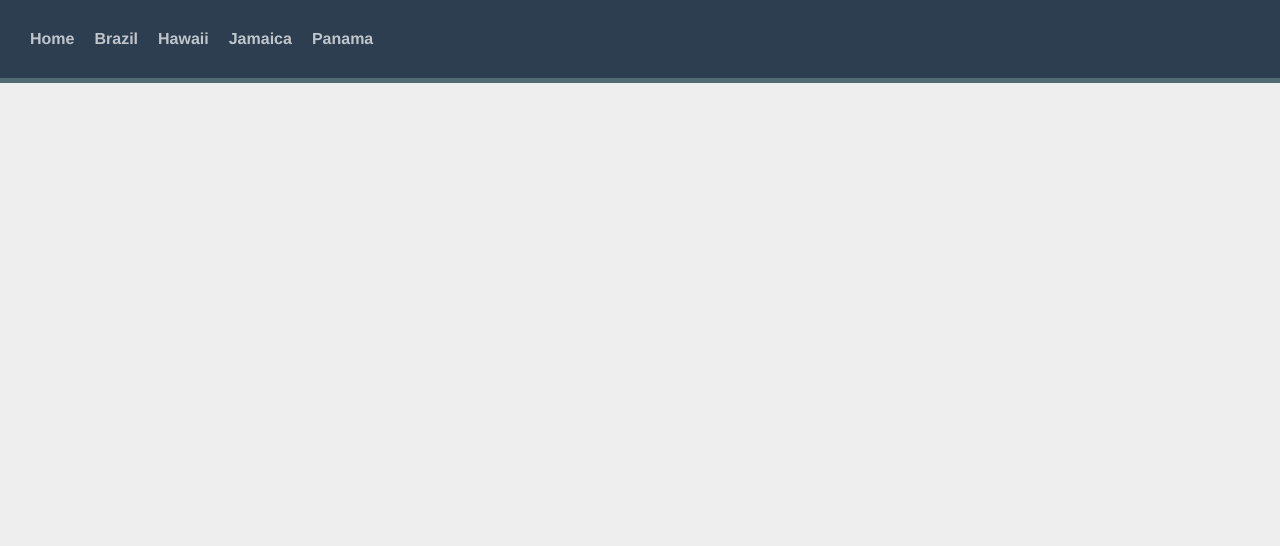
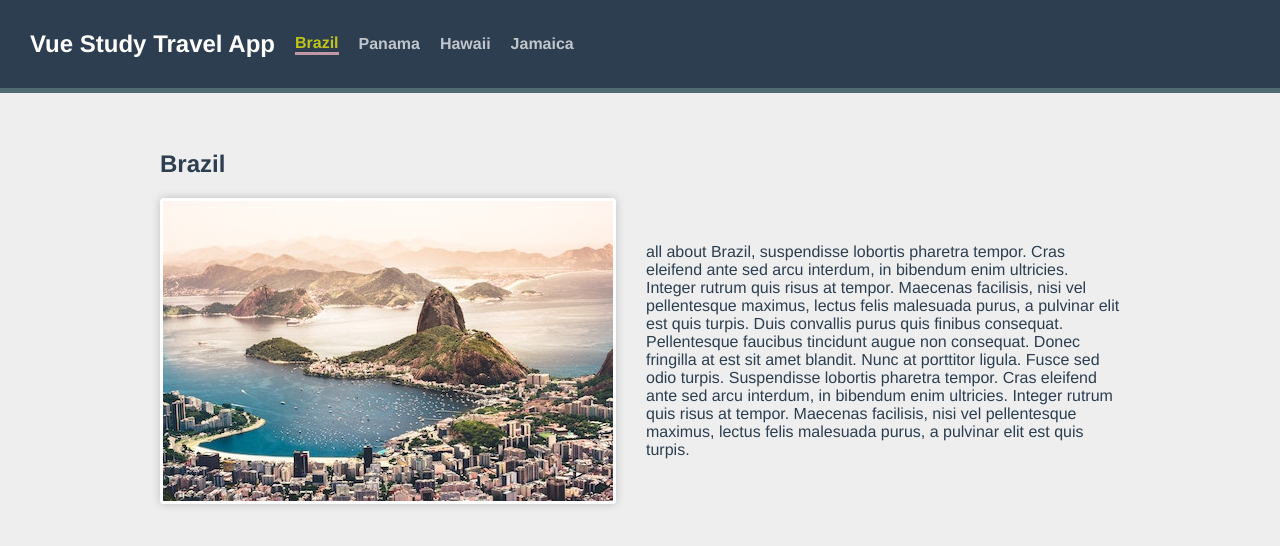
Before and after one commit to rodrigobispo/vue-router-travel-destinations, a Vue app: page /destination/1/brazil in a window 1280 px wide. Shown: the top 546 px of the page. Built offline with nearby package versions, Linux system fonts and the light colour scheme.

Commit message:
Refatoração, cleanup

```diff
--- a/src/components/TheNavigation.vue
+++ b/src/components/TheNavigation.vue
@@ -1,12 +1,31 @@
 <template>
   <div id="nav">
-    <router-link to="/">Home</router-link>
-    <router-link to="/brazil">Brazil</router-link>
-    <router-link to="/hawaii">Hawaii</router-link>
-    <router-link to="/jamaica">Jamaica</router-link>
-    <router-link to="/panama">Panama</router-link>
+    <router-link id="logo" to="/">Vue Study Travel App</router-link>
+    <router-link
+      v-for="destination in destinations"
+      :key="destination.id"
+      :to="{ name: 'destination.show', params:{ id: destination.id, slug: destination.slug } }"
+      >
+      {{ destination.name }}
+    </router-link>
   </div>
 </template>
+
+<script>
+
+import sourceData from '@/data.json'
+import { defineComponent } from 'vue';
+
+export default defineComponent({
+  name: 'TheNavigation',
+  data: () => {
+    return {
+      destinations: sourceData.destinations
+    }
+  }
+})
+
+</script>
 
 <style lang="css">
 
--- a/src/router/index.js
+++ b/src/router/index.js
@@ -1,7 +1,7 @@
 import { createRouter, createWebHistory } from "vue-router";
 import HomeView from "../views/HomeView.vue";
-import Jamaica from "@/views/Jamaica.vue";
-import Panama from "@/views/Panama.vue";
+// import Jamaica from "@/views/Jamaica.vue";
+// import Panama from "@/views/Panama.vue";
 
 const routes = [
   {
@@ -9,28 +9,29 @@
     name: "home",
     component: HomeView,
   },
+  // {
+  //   path: "/brazil",
+  //   name: "brazil",
+  //   component: () => import(/* webpackChunkName: "brazil" */ "@/views/Brazil.vue"),
+  // },
+  // {
+  //   path: "/hawaii",
+  //   name: "Hawaii",
+  //   component: () => import(/* webpackChunkName: "hawaii" */ "@/views/Hawaii.vue"),
+  // },
+  // {
+  //   path: "/jamaica",
+  //   name: "Jamaica",
+  //   component: Jamaica,
+  // },
+  // {
+  //   path: "/panama",
+  //   name: "Panama",
+  //   component: Panama,
+  // },
   {
-    path: "/brazil",
-    name: "brazil",
-    component: () => import(/* webpackChunkName: "brazil" */ "@/views/Brazil.vue"),
-  },
-  {
-    path: "/hawaii",
-    name: "Hawaii",
-    component: () => import(/* webpackChunkName: "hawaii" */ "@/views/Hawaii.vue"),
-  },
-  {
-    path: "/jamaica",
-    name: "Jamaica",
-    component: Jamaica,
-  },
-  {
-    path: "/panama",
-    name: "Panama",
-    component: Panama,
-  },
-  {
-    path: "/destination/:id",
+    path: "/destination/:id/:slug",
+    name: 'destination.show',
     component: () => import('@/views/DestinationShow.vue'),
   },
 ];
--- a/src/views/Brazil.vue
+++ /dev/null
@@ -1,7 +0,0 @@
-<template>
-  <div class="brazil">
-    <h1>Brazil</h1>
-  </div>
-</template>
-
-<script></script>
--- a/src/views/DestinationShow.vue
+++ b/src/views/DestinationShow.vue
@@ -13,6 +13,7 @@
 import sourceData from '@/data.json'
 
 export default defineComponent({
+  name: 'DestinationShow',
   computed: {
     destinationId() {
       return parseInt(this.$route.params.id)
--- a/src/views/Hawaii.vue
+++ /dev/null
@@ -1,7 +0,0 @@
-<template>
-  <div class="hawaii">
-    <h1>Hawaii</h1>
-  </div>
-</template>
-
-<script></script>
--- a/src/views/HomeView.vue
+++ b/src/views/HomeView.vue
@@ -6,7 +6,7 @@
       <router-link
         v-for="destination in destinations"
         :key="destination.id"
-        :to="destination.slug"
+        :to="{ name: 'destination.show', params:{ id: destination.id, slug: destination.slug } }"
       >
         <h2>{{ destination.name }}</h2>
         <img :src="`/images/${destination.image}`" alt="destination.name">
--- a/src/views/Jamaica.vue
+++ /dev/null
@@ -1,7 +0,0 @@
-<template>
-  <div class="jamaica">
-    <h1>Jamaica</h1>
-  </div>
-</template>
-
-<script></script>
--- a/src/views/Panama.vue
+++ /dev/null
@@ -1,7 +0,0 @@
-<template>
-  <div class="panama">
-    <h1>Panama</h1>
-  </div>
-</template>
-
-<script></script>
```
